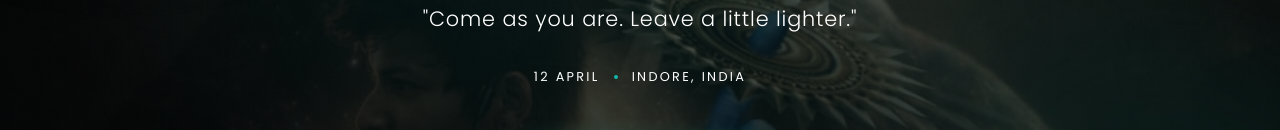
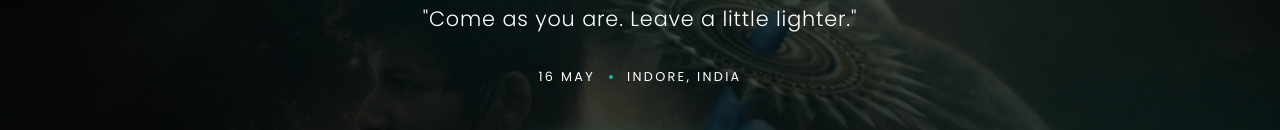
Before and after one commit to vishalbuwade17/healing-concert, a React (Vite) app: page / in a window 1280 px wide. Shown: the part 614-744 px from the top of the page. Built offline with nearby package versions, Linux system fonts and the light colour scheme; a web font is replaced by a local one.

Commit message:
Date Changes

```diff
--- a/src/components/Hero.jsx
+++ b/src/components/Hero.jsx
@@ -17,7 +17,7 @@ export default function Hero() {
         <p className="hero-sub">The Healing Concert अध्याय : १ - Aarambh</p>
         <p className="hero-tagline">"Come as you are. Leave a little lighter."</p>
         <div className="hero-meta">
-          <strong>12 April</strong>
+          <strong>16 May</strong>
           <span className="hero-dot" />
           <strong>Indore, India</strong>
         </div>
```
